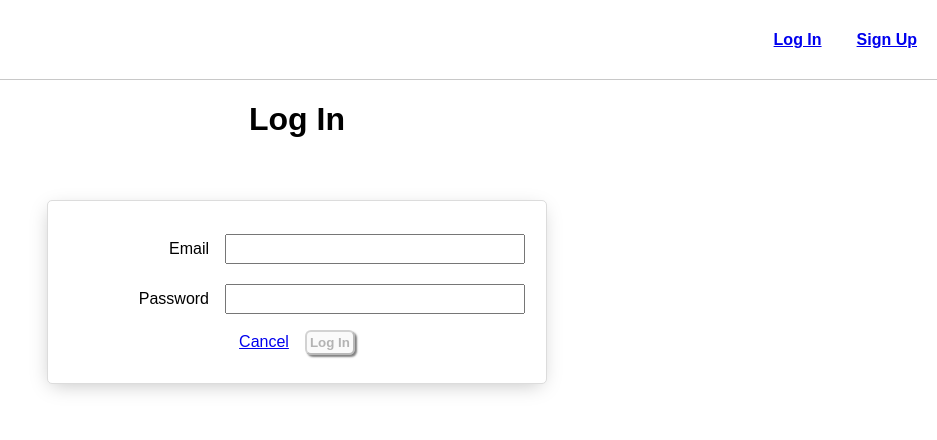
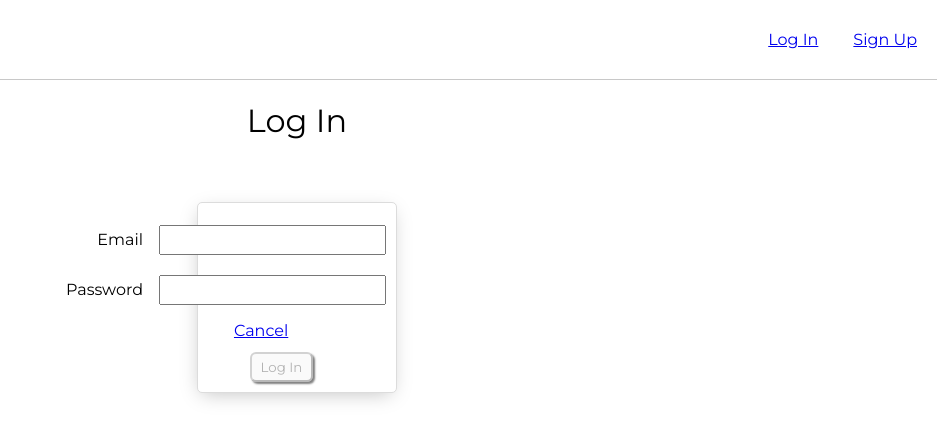
Before and after one commit to jbot010/ripepotato-front-end, a React (Vite) app: page /auth/login in a window 1280 px wide. Shown: the top 440 px of the page, without its empty margins (343-1280 px from the left). Built offline with nearby package versions, Linux system fonts and the light colour scheme; no server answers.

Commit message:
add styling

```diff
--- a/index.html
+++ b/index.html
@@ -3,8 +3,16 @@
   <head>
     <meta charset="UTF-8" />
     <link rel="icon" type="image/svg+xml" href="/vite.svg" />
+    <!-- FONTS -->
+    <link rel="preconnect" href="https://fonts.googleapis.com" />
+    <link rel="preconnect" href="https://fonts.gstatic.com" crossorigin />
+    <link
+      href="https://fonts.googleapis.com/css2?family=Montserrat&display=swap"
+      rel="stylesheet"
+    />
+    <!-- /FONTS -->
     <meta name="viewport" content="width=device-width, initial-scale=1.0" />
-    <title>Vite + React + TS</title>
+    <title>Ripe Potato</title>
   </head>
   <body>
     <div id="root"></div>
--- a/src/App.css
+++ b/src/App.css
@@ -10,7 +10,7 @@ body {
   background-color: white;
   min-height: 100vh;
   width: 100%;
-  font-family: 'Nunito', sans-serif;
+  font-family: "Montserrat", sans-serif;
   font-synthesis: none;
   text-rendering: optimizeLegibility;
   -webkit-font-smoothing: antialiased;
@@ -19,22 +19,23 @@ body {
 }
 
 form {
-  font-family: 'Nunito', sans-serif;
-  width: 100%;
+  font-family: "Montserrat", sans-serif;
+  width: 50%;
   display: flex;
-  max-width: 500px;
+  max-width: 200px;
   border-radius: 5px;
   flex-direction: column;
   background-color: white;
-  padding: 21px 21px 28px 21px;
+  padding: 10px 10px;
   border: 1px solid rgb(220, 220, 220);
-  box-shadow: -1px 5px 19px -5px rgba(0,0,0,0.25);
-  -moz-box-shadow: -1px 5px 19px -5px rgba(0,0,0,0.25);
-  -webkit-box-shadow: -1px 5px 19px -5px rgba(0,0,0,0.25);
+  box-shadow: -1px 5px 19px -5px rgba(0, 0, 0, 0.25);
+  -moz-box-shadow: -1px 5px 19px -5px rgba(0, 0, 0, 0.25);
+  -webkit-box-shadow: -1px 5px 19px -5px rgba(0, 0, 0, 0.25);
 }
 button {
+  font-family: "Montserrat", sans-serif;
   border-radius: 6px;
-  padding: 3px;
+  padding: 5px;
   font-weight: 800;
   box-shadow: 2px 2px 2px gray;
 }
@@ -47,11 +48,11 @@ form label {
   color: black;
   padding-top: 12px;
 }
-/* form button {
-  width: 30%;
+form button {
+  width: 50%;
   margin-top: 12px;
   margin-left: 10%;
-} */
+}
 
 nav {
   top: 0;
@@ -90,3 +91,12 @@ main {
   margin-top: 0;
   padding-top: 80px;
 }
+
+div img {
+  width: 50%;
+  height: auto;
+}
+
+#rpScore-input {
+  width: 80px;
+}
--- a/src/components/MovieCard/MovieCard.tsx
+++ b/src/components/MovieCard/MovieCard.tsx
@@ -65,7 +65,7 @@ const MovieCard = (props: MovieCardProps): JSX.Element => {
 
   return (
     <div
-      style={{ border: "1px solid white" }}
+      style={{ border: "2px solid black" }}
       key={`${movie.title}-${movie.rtScore}`}
     >
       {checkIfIsCurrentUser() ? (
@@ -79,7 +79,7 @@ const MovieCard = (props: MovieCardProps): JSX.Element => {
         <MovieForm movie={movie} onSubmit={handleSubmit} />
       ) : (
         <div>
-          {/* <img src="./cinema.png" alt={`${movie.title}'s avatar`} /> */}
+          <img src="./cinema.png" alt={`${movie.title}'s avatar`} />
           <h1>🎞️ {movie.title}</h1>
           <h2>🍅 Rotten Tomato Score: {movie.rtScore}</h2>
         </div>
--- a/src/components/MovieCard/VoteInput.tsx
+++ b/src/components/MovieCard/VoteInput.tsx
@@ -24,14 +24,14 @@ const VoteInput = (props: VoteInputProps): JSX.Element => {
 
   return (
     <form action="">
-      <label htmlFor="vote-input">My RipePotato Score</label>
+      <label htmlFor="vote-input">My Ripe Potato Score</label>
       <input
         type="number"
         name="rpScore"
         min="0"
         max="100"
         id="rpScore-input"
-        placeholder="RipePotato Score"
+        // placeholder="RipePotato Score"
         value={value}
         onChange={handleChange}
       />
--- a/src/pages/Movies/Movies.tsx
+++ b/src/pages/Movies/Movies.tsx
@@ -17,7 +17,7 @@ import * as movieService from "../../services/movieService"
 
 interface MoviesProps {
   // movies: Movie[]
-  user: User | null
+  user: User
 }
 
 const Movies = (props: MoviesProps): JSX.Element => {
@@ -64,7 +64,6 @@ const Movies = (props: MoviesProps): JSX.Element => {
             nextMovies.push(movie)
           }
         }
-        console.log("UPDATE", { nextMovies })
         setMovies(nextMovies)
       }
     } catch (error) {
@@ -83,15 +82,15 @@ const Movies = (props: MoviesProps): JSX.Element => {
     }
   }
 
-  const handleUpdateVote = async (movieId: number, value: number): Promise<Movie> => {
+  // const handleUpdateVote = async (movieId: number, value: number): Promise<Movie> => {
 
-  }
+  // }
 
   // if (!movies.length) return <p>No movies yet</p>
 
   return (
     <main className={styles.container}>
-      <h1>Hello. This is a list of all the movies.</h1>
+      <h1>Basket of Ripe Potatoes</h1>
       <button onClick={handleShowForm}>
         {" "}
         {showNewMovieForm ? "cancel" : "🎬 Add New Movie"}
```
